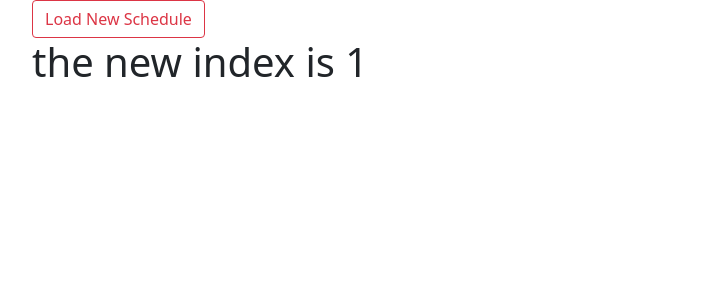
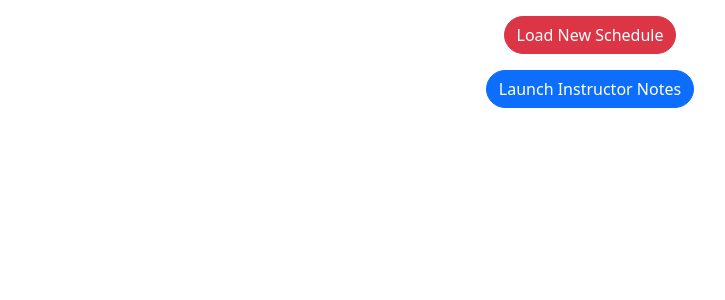
Before and after one commit to razorhollow/jits-lesson, a Django app: page /plan/ in a window 1280 px wide. Shown: the part 56-356 px from the top of the page, without its empty margins (50-775 px from the left). Run offline with Django 4.2, Linux system fonts and the light colour scheme; tables that the repository leaves empty hold one stand-in row (values such as "Sample post").

Commit message:
add modal for instructor notes

```diff
--- a/main_app/templates/techniques/plan.html
+++ b/main_app/templates/techniques/plan.html
@@ -25,9 +25,37 @@
   </a>
   {% endfor %}
 </section>
-<form action="{% url 'load_plan' %}" method="post">
-  {% csrf_token %}
-  <button type="submit" class="btn btn-outline-danger">Load New Schedule</button>
-</form>
-<h1>the new index is {{ index }}</h1>
+<section class="button-section d-flex flex-column justify-content-center align-items-center">
+  <form action="{% url 'load_plan' %}" method="post">
+    {% csrf_token %}
+    <button type="submit" class="btn btn-danger rounded-pill m-3">Load New Schedule</button>
+  </form>
+  <!-- Button trigger modal -->
+  <button type="button" class="btn btn-primary rounded-pill" data-bs-toggle="modal" data-bs-target="#staticBackdrop">
+    Launch Instructor Notes
+  </button>
+
+  <!-- Modal -->
+  <div class="modal fade" id="staticBackdrop" data-bs-backdrop="static" data-bs-keyboard="false" tabindex="-1" aria-labelledby="staticBackdropLabel" aria-hidden="true">
+    <div class="modal-dialog">
+      <div class="modal-content">
+        <div class="modal-header">
+          <h5 class="modal-title" id="staticBackdropLabel">Instructor Notes</h5>
+          <button type="button" class="btn-close" data-bs-dismiss="modal" aria-label="Close"></button>
+        </div>
+        <div class="modal-body">
+          {% for technique in techniques %}
+            <div class="notes border-bottom">
+              <h4 class="text-decoration-underline m-4">{{ technique.name}} </h4>
+              <p>{{ technique.description }}</p>
+            </div>
+          {% endfor %}
+        </div>
+        <div class="modal-footer">
+          <button type="button" class="btn btn-secondary" data-bs-dismiss="modal">Close</button>
+        </div>
+      </div>
+    </div>
+  </div>
+</section>
 {% endblock %}
```
